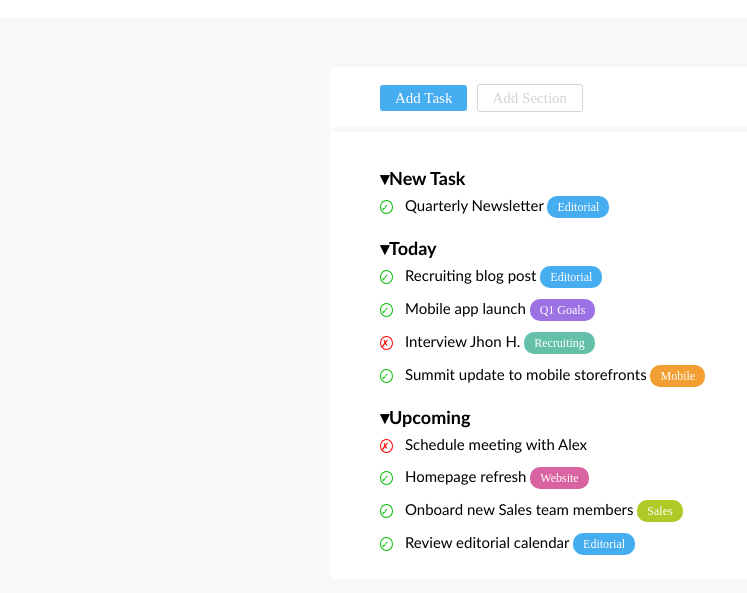
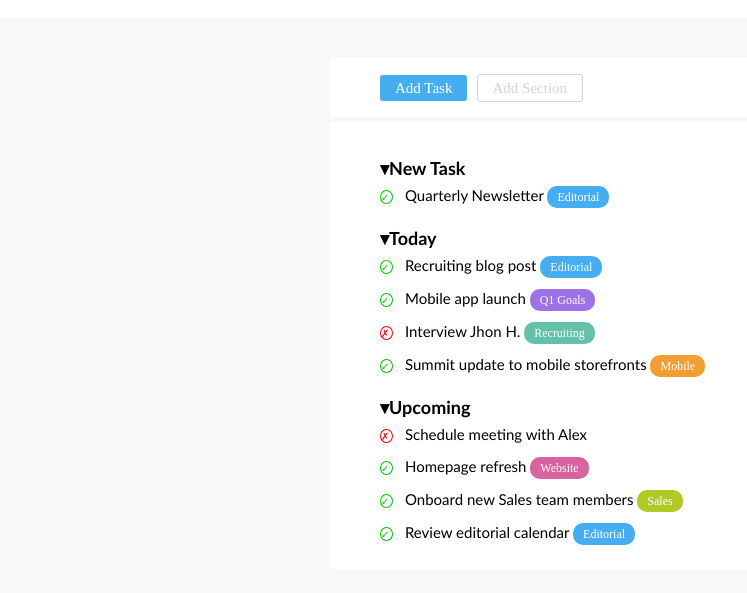
Before and after one commit to FrancescoDOrtona/html-css-toboolist, a plain HTML site: page index.html in a window 1280 px wide. Shown: the part 83-676 px from the top of the page, without its empty margins (0-747 px from the left). Drawn offline with Linux system fonts and the light colour scheme.

Commit message:
commit-corrections

```diff
--- a/css/style.css
+++ b/css/style.css
@@ -31,9 +31,11 @@ body{
     max-width: 620px;
 }
 
+.main-content{
+    padding: 40px 20px;
+}
 /* Button bar */
 .button-bar{
-    margin-top: 50px;
     padding: 20px 50px;
     border-top-left-radius: 5px;
     border-top-right-radius: 5px;
--- a/index.html
+++ b/index.html
@@ -15,7 +15,7 @@
         </div>
     </header>
 
-    <main>
+    <main class="main-content">
     <!-- Button bar-->
         <section class="container bg-color-white button-bar">
             <span class="bg-color-blue button-bar__task">Add Task</span>
```
